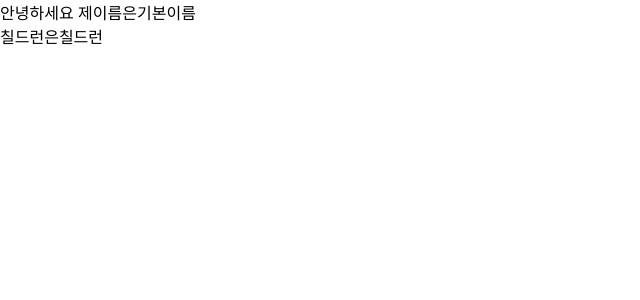
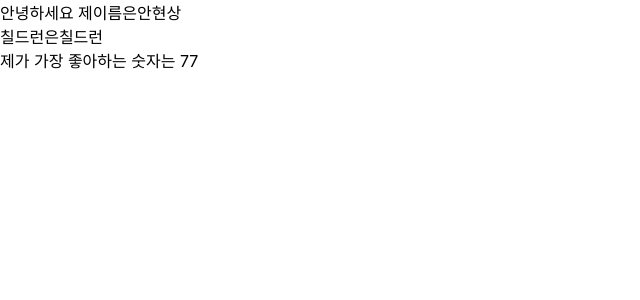
Before and after one commit to ReturnSweetPork/hello-react, a React (Create React App) app: page / in a window 1280 px wide. Shown: the top 300 px of the page, without its empty margins (0-640 px from the left). Built offline with nearby package versions, Linux system fonts and the light colour scheme.

Commit message:
PropsType

```diff
--- a/src/App.js
+++ b/src/App.js
@@ -2,7 +2,11 @@ import React from "react";
 import MyComponent from "./MyComponent";
 
 const App = () => {
-  return <MyComponent>칠드런</MyComponent>;
+  return (
+    <MyComponent name="안현상" favoriteNumber={77}>
+      칠드런
+    </MyComponent>
+  );
 };
 
 export default App;
--- a/src/MyComponent.js
+++ b/src/MyComponent.js
@@ -1,11 +1,14 @@
 import React from "react";
+import PropTypes from "prop-types";
 
-const MyComponent = ({ name, children }) => {
+const MyComponent = ({ name, children, favoriteNumber }) => {
   return (
     <div>
       안녕하세요 제이름은{name}
       <br />
       칠드런은{children}
+      <br />
+      제가 가장 좋아하는 숫자는 {favoriteNumber}
     </div>
   );
 };
@@ -15,3 +18,8 @@ export default MyComponent;
 MyComponent.defaultProps = {
   name: "기본이름"
 };
+
+MyComponent.propTypes = {
+  name: PropTypes.string,
+  favoriteNumber: PropTypes.number.isRequired
+};
```
